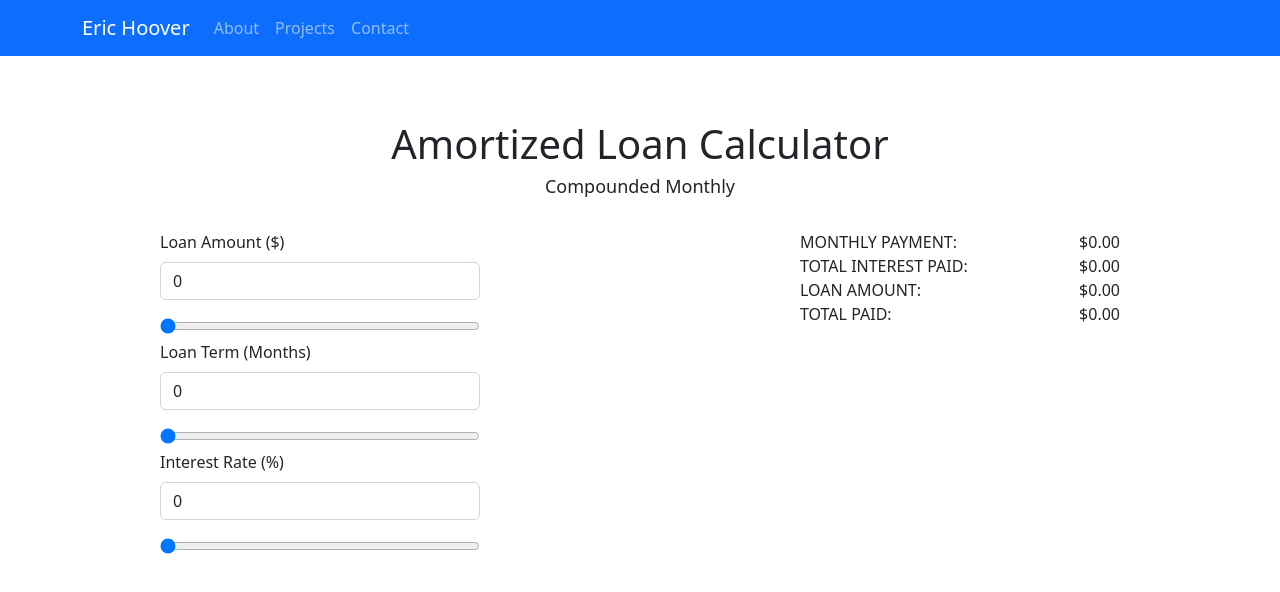
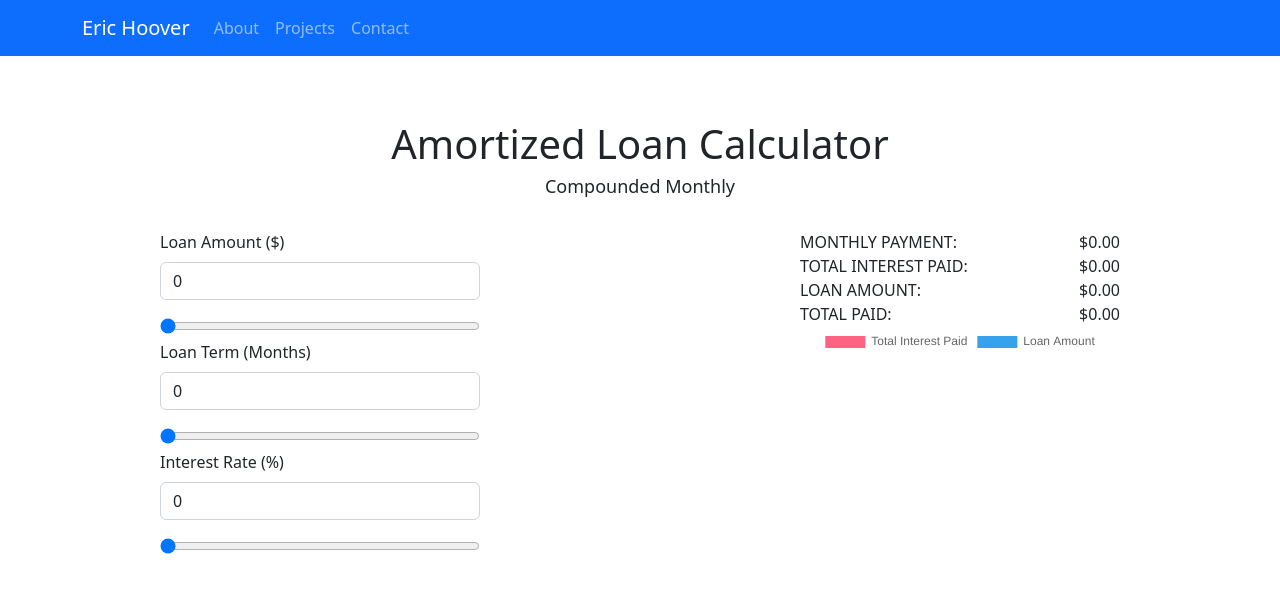
Before and after one commit to ehoover3/ehoover3, a React (Create React App) app: page /loancalculator in a window 1280 px wide. Shown: the top 592 px of the page. Built offline with nearby package versions, Linux system fonts and the light colour scheme.

Commit message:
added chartJS for a doughnut chart

```diff
--- a/package.json
+++ b/package.json
@@ -11,8 +11,10 @@
     "@types/react": "^18.0.27",
     "@types/react-dom": "^18.0.10",
     "bootstrap": "^5.2.3",
+    "chart.js": "^4.2.0",
     "react": "^18.2.0",
     "react-bootstrap": "^2.7.0",
+    "react-chartjs-2": "^5.2.0",
     "react-dom": "^18.2.0",
     "react-router-dom": "^6.8.0",
     "react-scripts": "5.0.1",
--- a/src/components/LoanCalculator/components/Results.tsx
+++ b/src/components/LoanCalculator/components/Results.tsx
@@ -2,8 +2,26 @@
 import calculate from "../utils/Calculate";
 import toCurrency from "../utils/ToCurrency";
 import "../assets/LoanCalculator.css";
-export default function Results({ loan, EULERSNUMBER }: any) {
+import { Chart as ChartJS, ArcElement, Tooltip, Legend } from "chart.js";
+import { Doughnut } from "react-chartjs-2";
+
+ChartJS.register(ArcElement, Tooltip, Legend);
+
+export default function Results({ loan }: any) {
   let { loanAmount, loanTerm, interestRate } = loan;
+
+  let [doughnutChart, setDoughnutChart] = useState({
+    labels: ["Total Interest Paid", "Loan Amount"],
+    datasets: [
+      {
+        label: "# of Votes",
+        data: [0, 0],
+        backgroundColor: ["rgba(255, 99, 132, 1)", "rgba(54, 162, 235, 1)"],
+        borderColor: ["rgba(255, 99, 132, 1)", "rgba(54, 162, 235, 1)"],
+        borderWidth: 0,
+      },
+    ],
+  });
 
   interface loanCalculationsInterface {
     monthlyPayment: number;
@@ -20,6 +38,21 @@
   useEffect(() => {
     setLoanCalculations(calculate(loanAmount, loanTerm, interestRate));
   }, [loan]);
+
+  useEffect(() => {
+    setDoughnutChart({
+      labels: ["Total Interest Paid", "Loan Amount"],
+      datasets: [
+        {
+          label: "# of Votes",
+          data: [loanCalculations.totalInterestPaid, loanAmount],
+          backgroundColor: ["rgba(255, 99, 132, 1)", "rgba(54, 162, 235, 1)"],
+          borderColor: ["rgba(255, 99, 132, 1)", "rgba(54, 162, 235, 1)"],
+          borderWidth: 0,
+        },
+      ],
+    });
+  }, [loanCalculations]);
 
   return (
     <div style={{ width: "25%" }}>
@@ -39,6 +72,8 @@
         <div>TOTAL PAID:</div>
         <div>{toCurrency(loanCalculations.totalPaid)}</div>
       </div>
+
+      <Doughnut data={doughnutChart} />
     </div>
   );
 }
```
Also changed, not shown: 1 other file (tests, documents, lock files or other folders).
